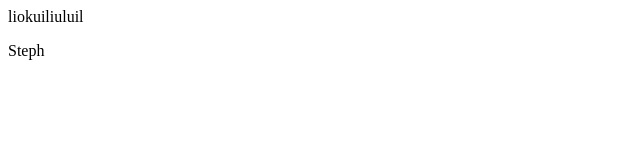
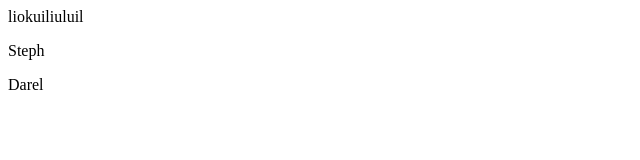
Before and after one commit to StephDev35mg/projectHackaton, a plain HTML site: page index.html in a window 1280 px wide. Shown: the full height of the page, 0-640 px from the left. Drawn offline with Linux system fonts and the light colour scheme.

Commit message:
jkfsndfj

```diff
--- a/index.html
+++ b/index.html
@@ -8,5 +8,6 @@
 <body>
     liokuiliuluil
     <p>Steph</p>
+     <p>Darel</p>
 </body>
 </html>
```
